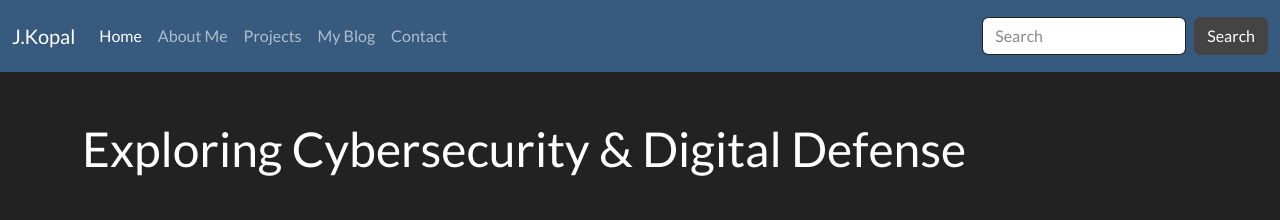
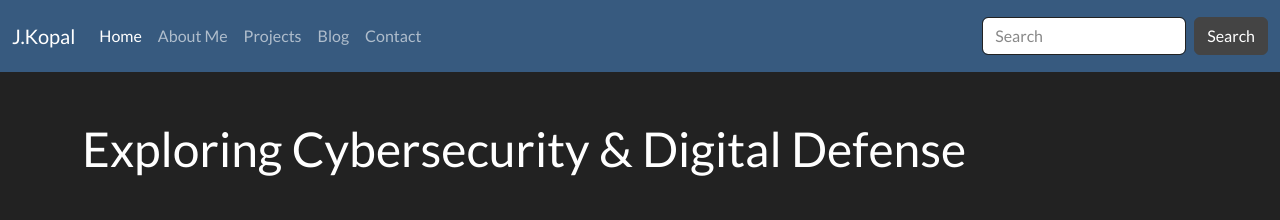
Before and after one commit to JKopal101/jkopal101.github.io, a Jekyll site: the page built from index.md, in a window 1280 px wide. Shown: the top 220 px of the page. Built offline with Jekyll 4.4.1, drawn with Linux system fonts in a browser that asks for light colours.

Commit message:
Update header.html

```diff
--- a/_includes/header.html
+++ b/_includes/header.html
@@ -18,7 +18,7 @@
           <a class="nav-link" href="{{ '/projects/' | relative_url }}">Projects</a>
         </li>
         <li class="nav-item">
-          <a class="nav-link" href="{{ '/blog/' | relative_url }}">My Blog</a>
+          <a class="nav-link" href="{{ '/blog/' | relative_url }}">Blog</a>
         </li>
         <li class="nav-item">
           <a class="nav-link" href="{{ '/contact/' | relative_url }}">Contact</a>
```
